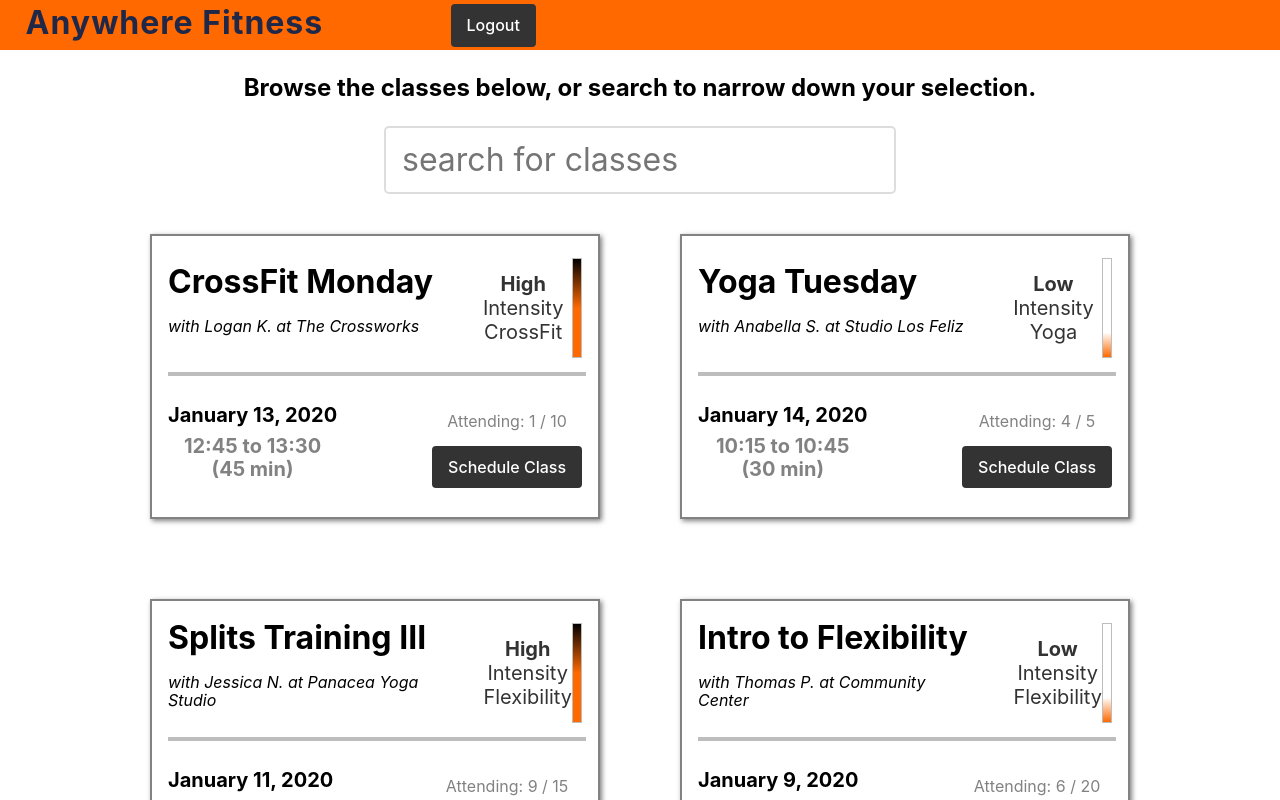
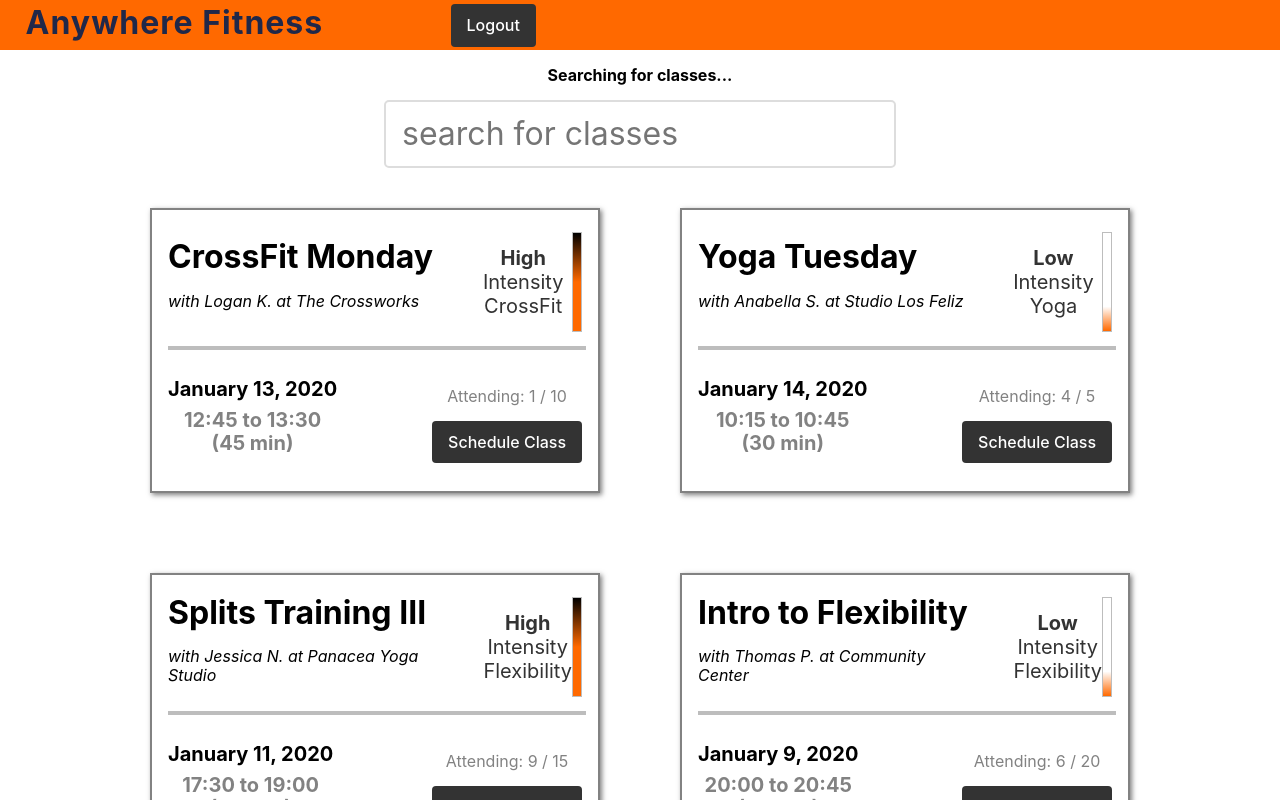
Before and after one commit to build-anywhere-fitness-5/front-end, a React (Create React App) app: page /client in a window 1280 px wide. Shown: the top 800 px of the page. Built offline with nearby package versions, Linux system fonts and the light colour scheme; no server answers; sample sign-in values are in the browser's storage; the HTML template or start-up script is replaced by a standard one.

Commit message:
ClassStatus moved back to client dashboard.

```diff
--- a/src/components/ClassStatus.js
+++ b/src/components/ClassStatus.js
@@ -36,7 +36,7 @@ const ClassStatus = () => {
             return (<StyledIntroText>{"Searching for classes..."}</StyledIntroText>);
         }
 
-    return (<StyledIntroText>{"You are teaching " + totalCategories + " types of classes."}</StyledIntroText>);
+    return (<StyledIntroText>{"Browse all the classes from " + totalCategories + " different categories, or search to narrow down your selection."}</StyledIntroText>);
 
 }
 
--- a/src/components/Clients/ClientHome.js
+++ b/src/components/Clients/ClientHome.js
@@ -6,6 +6,8 @@ import SearchForm from "./SearchForm";
 import { connect } from "react-redux";
 import ClassCard from './ClassCard'
 import { scheduleClass, unscheduleClass, fetchClasses } from "../../actions/index";
+
+import ClassStatus from "../ClassStatus";
 
 import styled from "styled-components";
 
@@ -56,7 +58,8 @@ const ClientHome = props => {
 
   return (
     <div>
-      <WelcomeText>Browse the classes below, or search to narrow down your selection.</WelcomeText>
+      <ClassStatus />
+
       <SearchForm handleInputChange={handleInputChange} query={query} />
       <div style={divStyle}>
         {filteredClass.map((item, index) => (
--- a/src/components/instructor/InstructorDashboard.js
+++ b/src/components/instructor/InstructorDashboard.js
@@ -4,8 +4,6 @@ import PassList from './PassList';
 import { Link } from 'react-router-dom';
 import StudioClassList from './StudioClassList';
 import { connect } from "react-redux";
-
-import ClassStatus from "../ClassStatus";
 
 import { getStudioClasses, fetchCategory } from '../../actions/index';
 
@@ -74,7 +72,6 @@ const InstructorDashboard = props => {
                         </div>
 
                         <CategoryListTable />
-                        <ClassStatus />
                     </div>
 
                     <div className="categories-boxes studio2">
```
